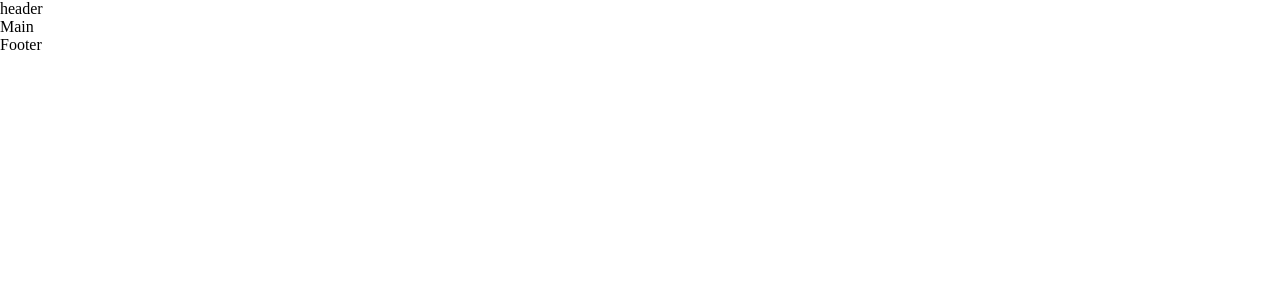
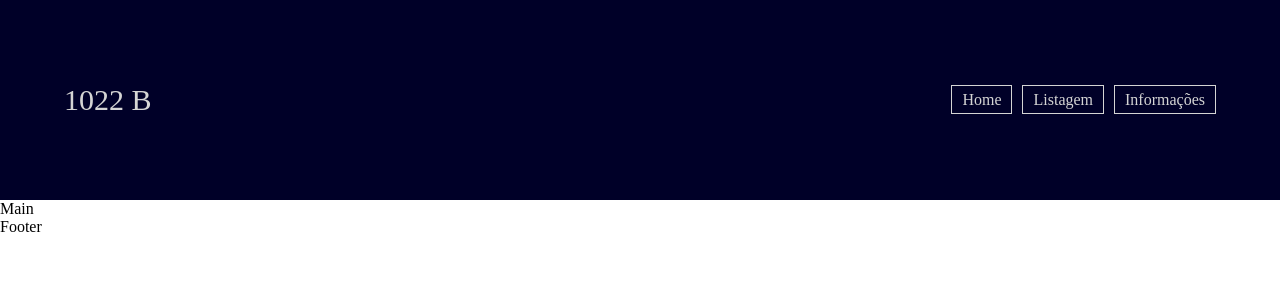
Before and after one commit to yInoccent/1022B-reactEU, a React (Vite) app: page / in a window 1280 px wide. Shown: the top 300 px of the page. Built offline with nearby package versions, Linux system fonts and the light colour scheme.

Commit message:
Header tsx

```diff
--- /dev/null
+++ b/src/componentes/Header.css
@@ -0,0 +1,26 @@
+header{
+    background-color: #000028;
+    color: #d4d4d4;
+    height: 20rem;
+    display: flex;
+    align-items: center;
+    padding: 0px 5vw;
+    justify-content: space-between;
+}
+.logo{
+    font-size: 3rem;
+}
+
+header nav ul{
+    margin: 0rem;
+    list-style-type: none;
+    padding: 0rem;
+    display: flex;
+    gap: 1rem;
+}
+header nav ul li a{
+    color: #d4d4d4;
+    border: 0.1rem solid #d4d4d4;
+    padding: 0.5rem 1rem;
+    text-decoration: none;
+}
--- a/src/componentes/Header.tsx
+++ b/src/componentes/Header.tsx
@@ -1,6 +1,24 @@
+import './Header.css'
 function Header(){
     return(
-        <header>header</header>
+        <header>
+            <div className="logo">
+                1022 B
+            </div>
+            <nav>
+                <ul>
+                    <li>
+                        <a href="http://">Home</a>
+                    </li>
+                    <li>
+                        <a href="http://">Listagem</a>
+                    </li>
+                    <li>
+                        <a href="http://">Informações</a>
+                    </li>
+                </ul>
+            </nav>
+        </header>
     )
 }
 export default Header
```
